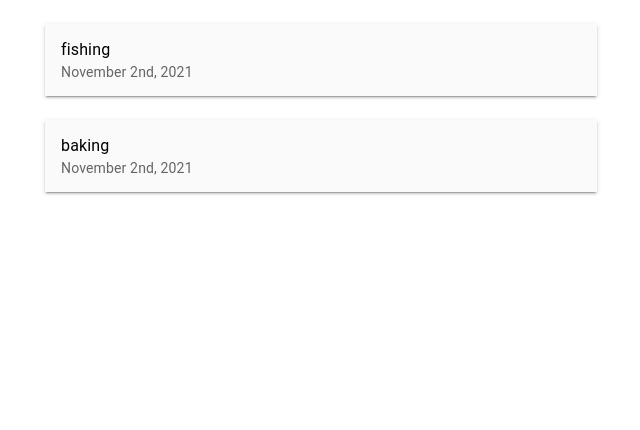
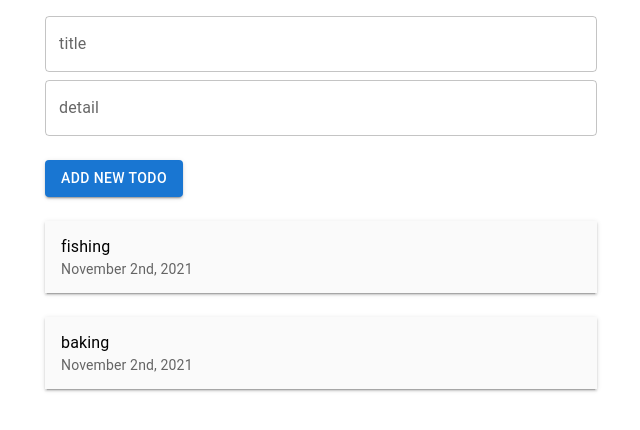
Before and after one commit to UcheAzubuko/priority-manager, a Next.js app: page / in a window 1280 px wide. Shown: the top 430 px of the page, without its empty margins (319-959 px from the left). Built offline with nearby package versions, Linux system fonts and the light colour scheme.

Commit message:
Built to-do form

```diff
--- /dev/null
+++ b/components/TodoForm.js
@@ -0,0 +1,31 @@
+import { Button, TextField } from '@mui/material';
+import { useState } from 'react';
+
+const TodoForm = () => {
+  const [todo, setTodo] = useState({ title: '', detail: '' });
+
+  return (
+    <div>
+      <TextField
+        fullWidth
+        label="title"
+        margin="normal"
+        value={todo.title}
+        onChange={(e) => setTodo({ ...todo, title: e.target.value })}
+      />
+      <TextField
+        fullWidth
+        label="detail"
+        multiline
+        maxRows={4}
+        value={todo.detail}
+        onChange={(e) => setTodo({ ...todo, detail: e.target.value })}
+      />
+      <Button variant="contained" sx={{ mt: 3 }}>
+        Add new todo
+      </Button>
+    </div>
+  );
+};
+
+export default TodoForm;
--- a/pages/index.js
+++ b/pages/index.js
@@ -1,9 +1,11 @@
 import { Container } from '@mui/material';
 import TodoList from '../components/TodoList';
+import TodoForm from '../components/TodoForm';
 
 export default function Home() {
   return (
     <Container maxWidth="sm">
+      <TodoForm />
       <TodoList />
     </Container>
   );
```
